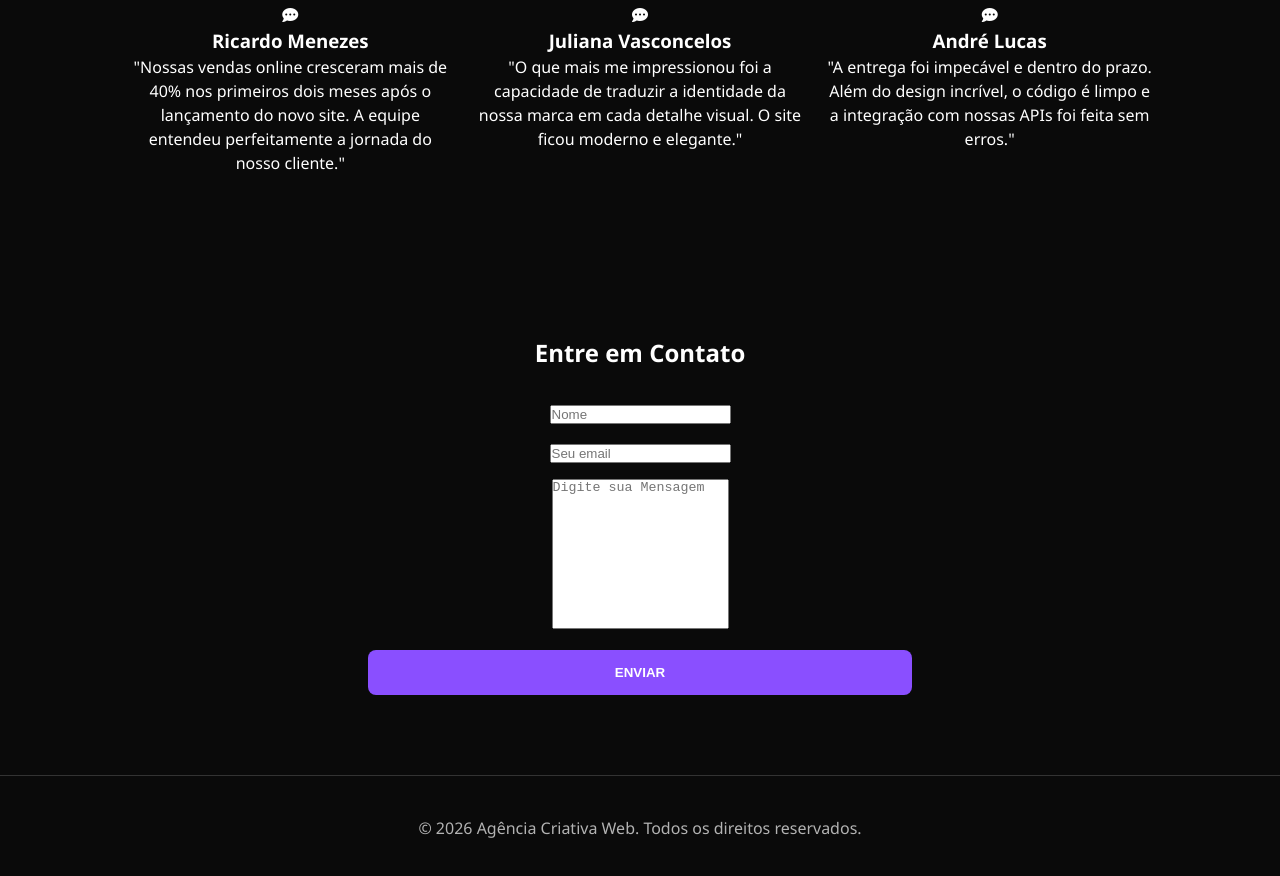
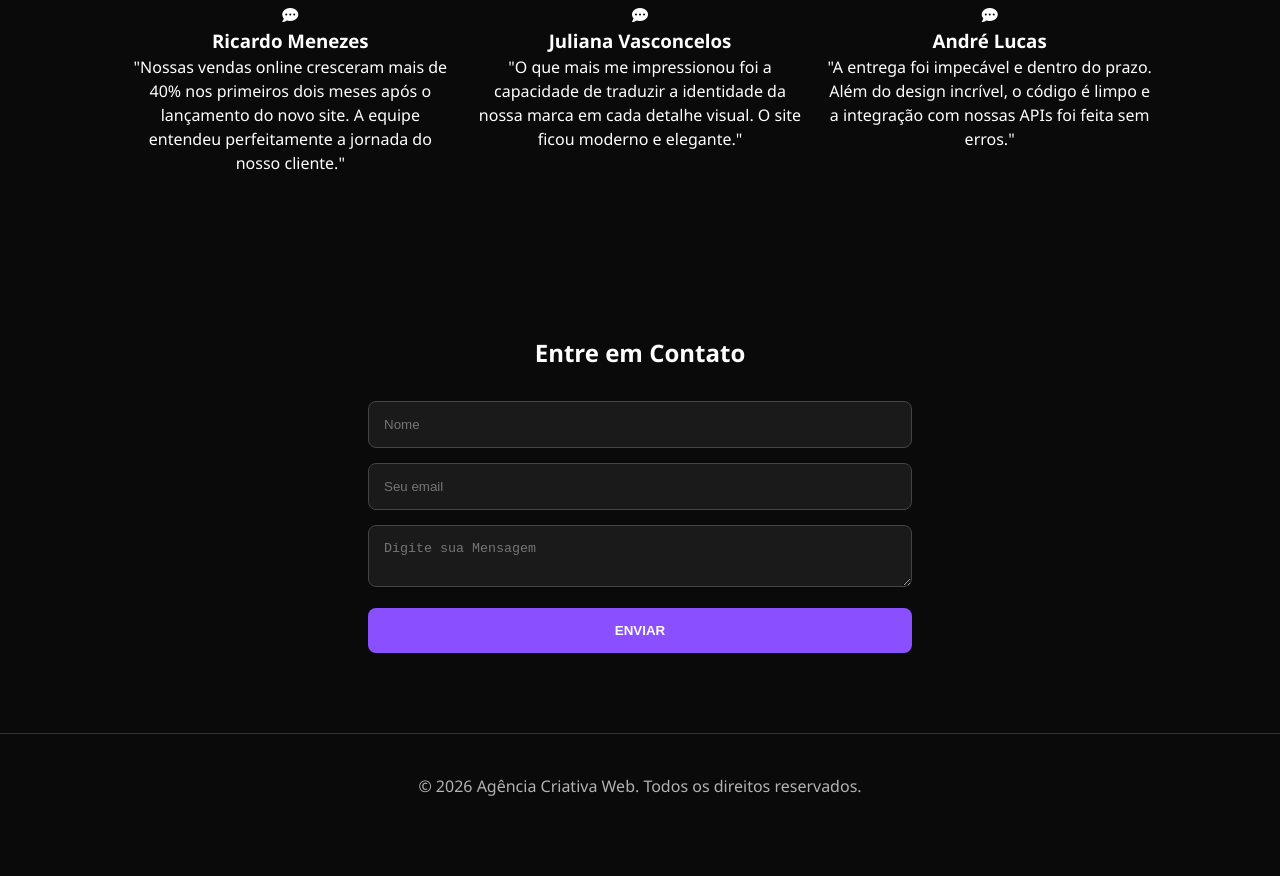
Before and after one commit to Caetanoali/Agencia---CSS-RESPONSIVO, a plain HTML site: page index.html in a window 1280 px wide. Shown: the part 1936-2812 px from the top of the page. After the commit the page ends 2774 px from the top, so only its background shows below. Drawn offline with Linux system fonts and the light colour scheme.

Commit message:
corrigindo erro de nomenclatura de classes

```diff
--- a/index.html
+++ b/index.html
@@ -86,13 +86,13 @@
             <h2 class="contact__title">Entre em Contato</h2>
             <form action="" class="contact-form">
                 <div class="contact-form__group">
-                    <input type="text" class="contact-form__input" placeholder="Nome">
+                    <input type="text" class="contact__input" placeholder="Nome">
                 </div>
                 <div class="contact-form__group">
-                    <input type="email" class="contact-form__input" placeholder="Seu email">
+                    <input type="email" class="contact__input" placeholder="Seu email">
                 </div>
                 <div class="contact-form__group">
-                    <textarea class="contact-form__textarea" placeholder="Digite sua Mensagem"></textarea>
+                    <textarea class="contact__textarea" placeholder="Digite sua Mensagem"></textarea>
                 </div>
                 <button type="submit" class="contact-form__button">Enviar</button>
             </form>
```
